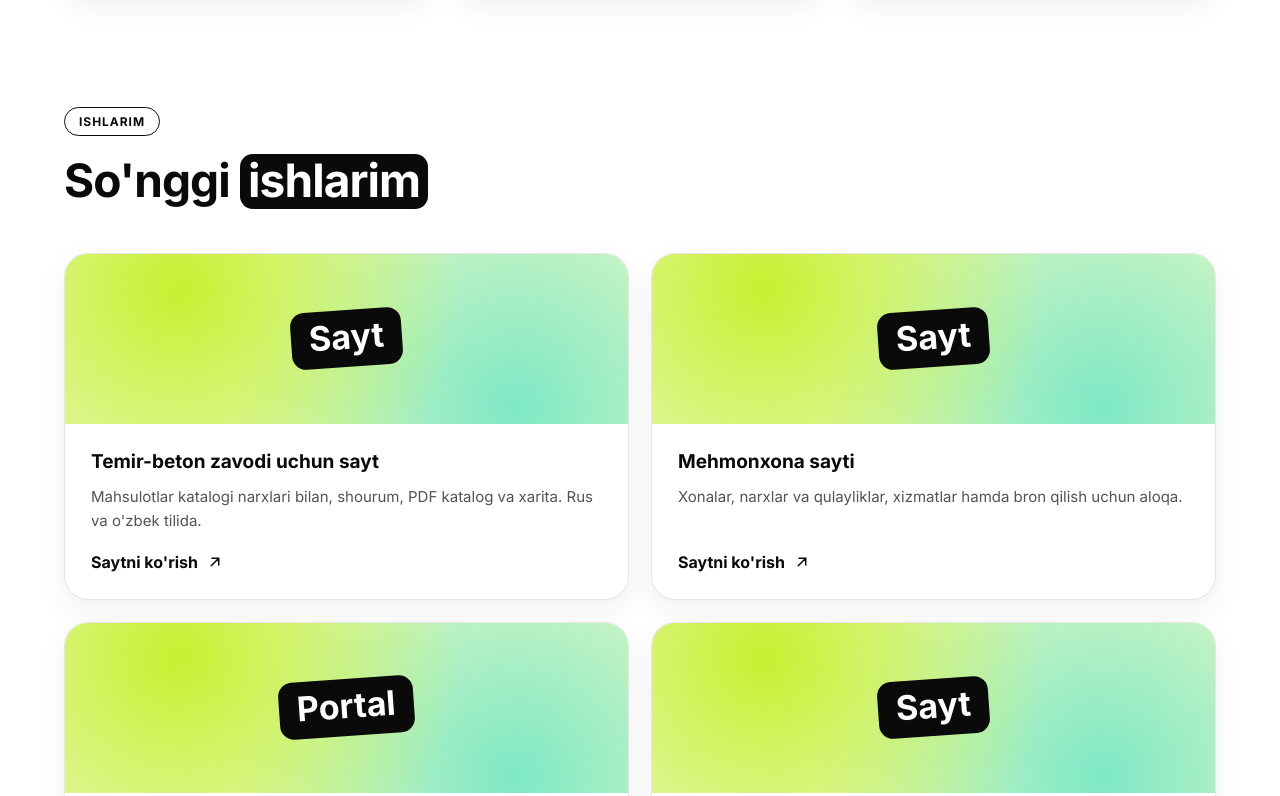
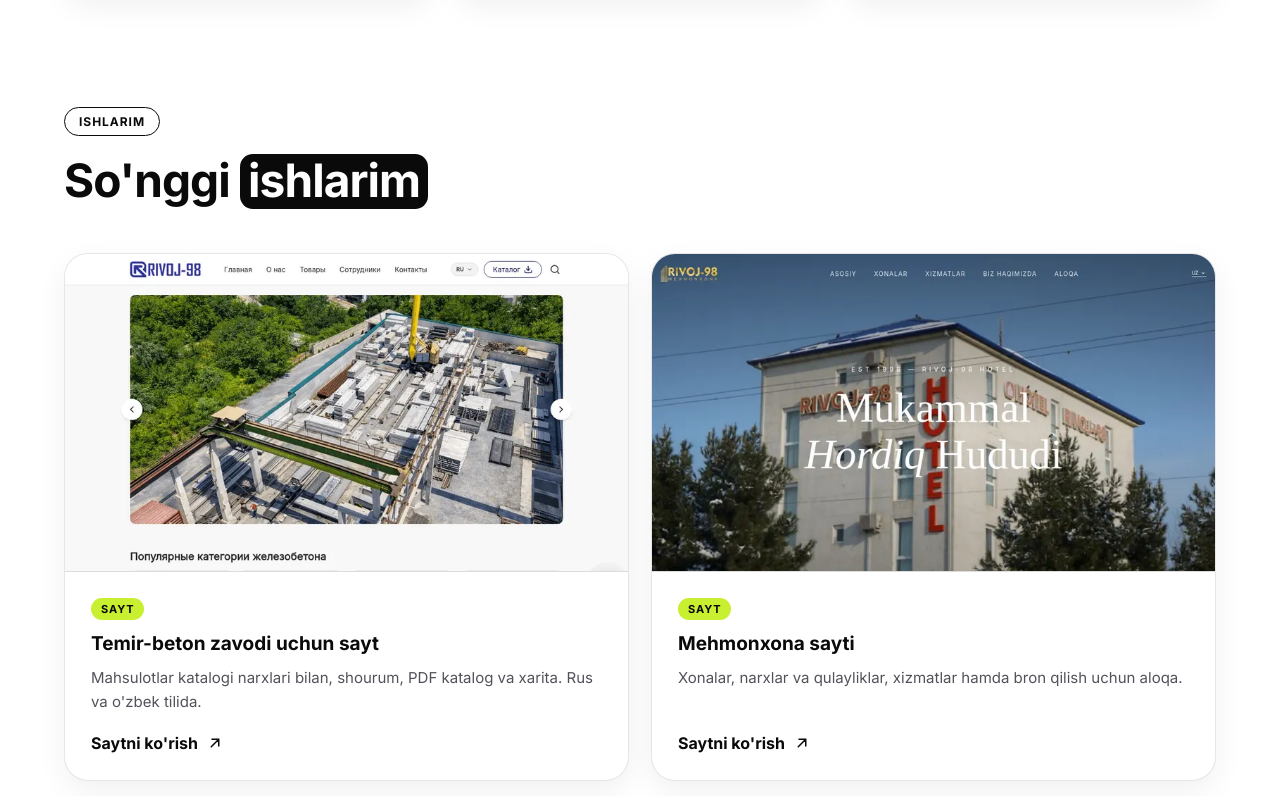
Before and after one commit to akademik0305/firstvibewebsite, a plain HTML site: page index.html in a window 1280 px wide. Shown: the part 2004-2800 px from the top of the page. Drawn offline with Linux system fonts and the light colour scheme; a web font is replaced by a local one.

Commit message:
Ishlarim: kartalarga saytlarning skrinshotlari qo'shildi
Muqovalar 16:9 WebP rasm (800×450), loyiha turi sarlavha ustida yorliq.

Co-Authored-By: Claude Opus 5.5 <noreply@anthropic.com>

```diff
--- a/index.html
+++ b/index.html
@@ -221,11 +221,11 @@
           <h2 class="title">So'nggi <span class="hl">ishlarim</span></h2>
         </div>
         <div class="grid grid-2">
-          <!-- Rasm qo'yish: images/ papkasiga skrinshot tashlang va <span> o'rniga
-               <img src="images/rasm.jpg" alt="Loyiha nomi"> yozing. -->
+          <!-- Skrinshotlar: images/project-*.webp, 800×450 (16:9) -->
           <article class="card project">
-            <div class="project-cover"><span>Sayt</span></div>
+            <div class="project-cover project-shot"><img src="images/project-zavod.webp" alt="Temir-beton zavodi sayti — bosh sahifa" width="800" height="450" loading="lazy" decoding="async"></div>
             <div class="project-body">
+              <span class="project-tag">Sayt</span>
               <h3>Temir-beton zavodi uchun sayt</h3>
               <p>Mahsulotlar katalogi narxlari bilan, shourum, PDF katalog va xarita. Rus va o'zbek tilida.</p>
               <a class="link-arrow project-link" href="https://rivoj98.uz/ru" target="_blank" rel="noopener">
@@ -235,8 +235,9 @@
             </div>
           </article>
           <article class="card project">
-            <div class="project-cover"><span>Sayt</span></div>
+            <div class="project-cover project-shot"><img src="images/project-mehmonxona.webp" alt="Mehmonxona sayti — bosh sahifa" width="800" height="450" loading="lazy" decoding="async"></div>
             <div class="project-body">
+              <span class="project-tag">Sayt</span>
               <h3>Mehmonxona sayti</h3>
               <p>Xonalar, narxlar va qulayliklar, xizmatlar hamda bron qilish uchun aloqa.</p>
               <a class="link-arrow project-link" href="https://rivoj98hotel.uz/" target="_blank" rel="noopener">
@@ -246,8 +247,9 @@
             </div>
           </article>
           <article class="card project">
-            <div class="project-cover"><span>Portal</span></div>
+            <div class="project-cover project-shot"><img src="images/project-portal.webp" alt="Kurort zonasi investitsiya portali — bosh sahifa" width="800" height="450" loading="lazy" decoding="async"></div>
             <div class="project-body">
+              <span class="project-tag">Portal</span>
               <h3>Kurort zonasi investitsiya portali</h3>
               <p>Investorlar uchun imtiyozlar, 5 ta hudud klasteri, statistika va onlayn ariza formasi.</p>
               <a class="link-arrow project-link" href="https://ferrecreation.uz/" target="_blank" rel="noopener">
@@ -257,8 +259,9 @@
             </div>
           </article>
           <article class="card project">
-            <div class="project-cover"><span>Sayt</span></div>
+            <div class="project-cover project-shot"><img src="images/project-ngo.webp" alt="Notijorat tashkilot sayti — bosh sahifa" width="800" height="450" loading="lazy" decoding="async"></div>
             <div class="project-body">
+              <span class="project-tag">Sayt</span>
               <h3>Xalqaro notijorat tashkilot sayti</h3>
               <p>Germaniyadagi tashkilot uchun ingliz tilidagi sayt: loyihalar, tadbirlar, volontyorlik va aloqa.</p>
               <a class="link-arrow project-link" href="https://impect.org/" target="_blank" rel="noopener">
--- a/style.css
+++ b/style.css
@@ -442,6 +442,27 @@ ul { list-style: none; }
 }
 /* Haqiqiy rasm qo'yilganda u muqovani to'liq egallaydi */
 .project-cover img { width: 100%; height: 100%; object-fit: cover; display: block; }
+/* Skrinshotli muqova: 16:9, saytning yuqori qismi ko'rinadi */
+.project-shot {
+  height: auto;
+  aspect-ratio: 16 / 9;
+  background: var(--surface-2);
+  border-bottom: 1px solid var(--border);
+}
+.project-shot img { object-position: top; }
+/* Loyiha turi: sarlavha ustidagi kichik yorliq */
+.project-tag {
+  align-self: flex-start;
+  font-size: 11px;
+  font-weight: 700;
+  letter-spacing: 0.08em;
+  text-transform: uppercase;
+  padding: 4px 10px;
+  border-radius: 999px;
+  background: var(--lime);
+  color: #0a0a0a;
+  margin-bottom: 12px;
+}
 .project-body { padding: 26px 26px 22px; display: flex; flex-direction: column; flex: 1; }
 /* "Saytni ko'rish" havolasi karta pastida; bosish joyi 44px */
 .project-link { margin-top: auto; padding-top: 14px; min-height: 44px; align-self: flex-start; }
```
Also changed, not shown: images/project-mehmonxona.webp (added), images/project-ngo.webp (added), images/project-portal.webp (added), images/project-zavod.webp (added), 1 other file.
